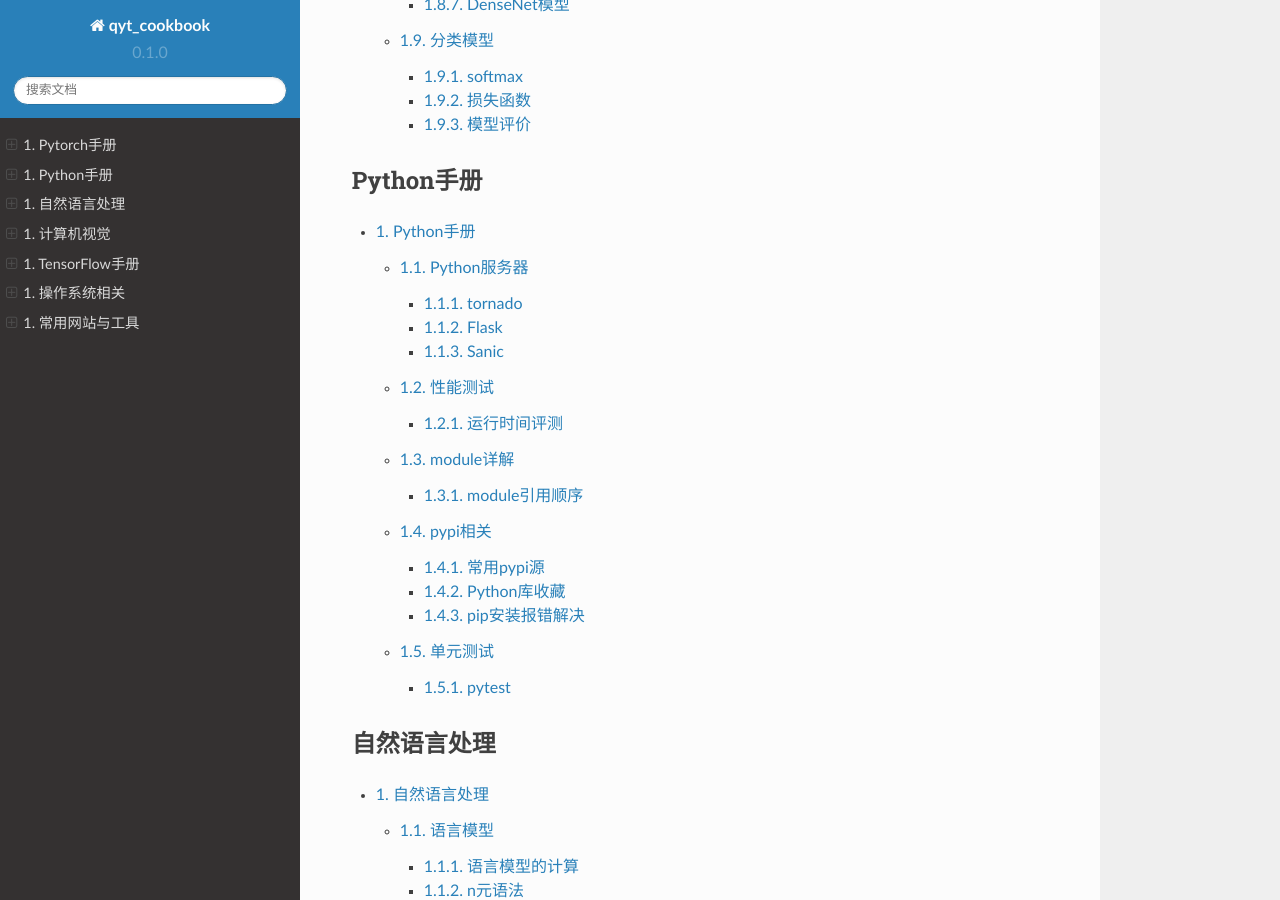
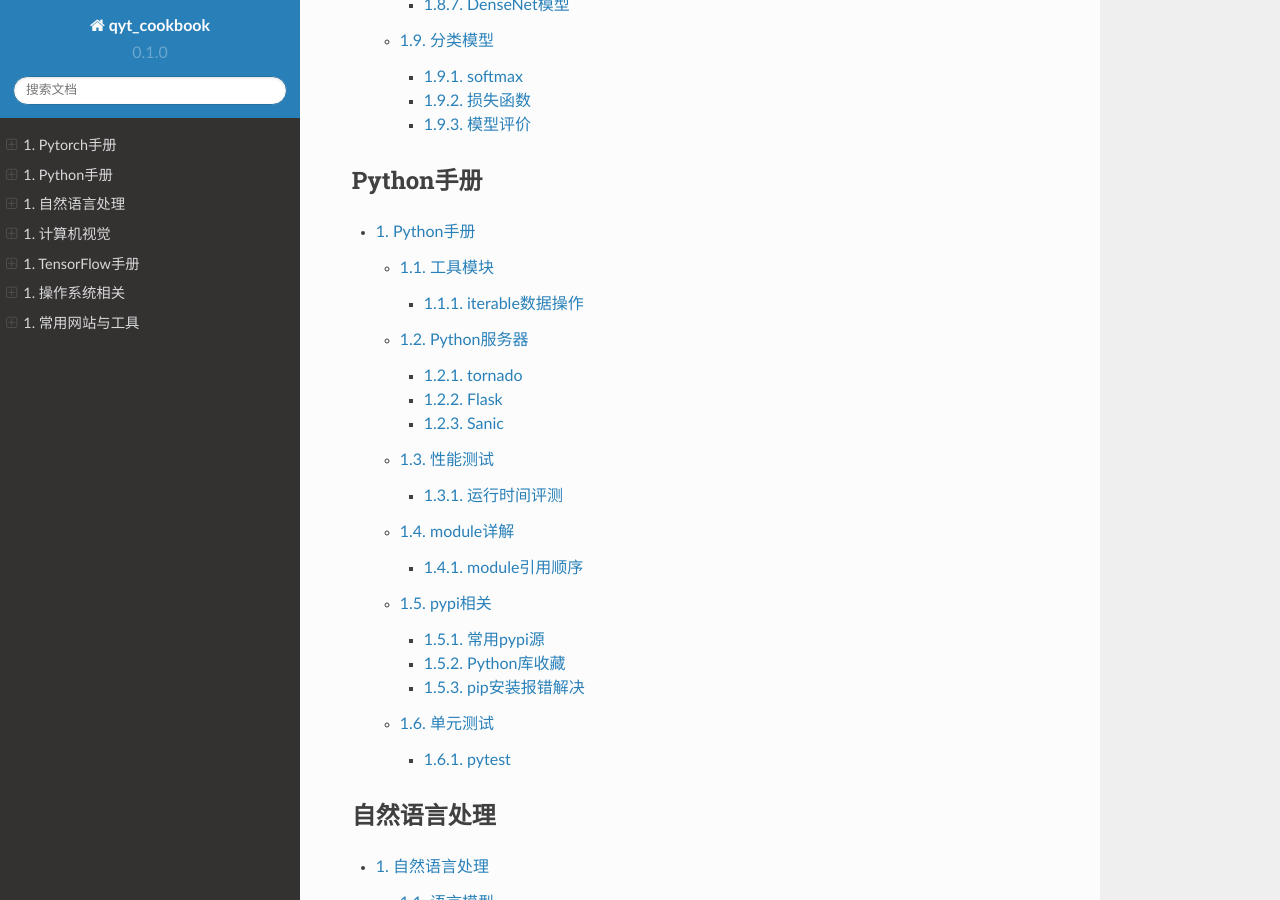
Before and after one commit to q759729997/qyt_cookbook, a Sphinx documentation site: the page built from qyt_cookbook/source/index.rst, in a window 1280 px wide and 900 px high, scrolled down 1647 px. Built offline with Sphinx 7.4.7 and the Read the Docs theme 2.0.0, drawn with Linux system fonts in a browser that asks for light colours; part of the change alters nothing that is shown.

```diff
--- /dev/null
+++ b/qyt_cookbook/source/python/Pythontools.rst
@@ -0,0 +1,34 @@
+==================
+工具模块
+==================
+
+iterable数据操作
+######################
+
+排列组合
+***************************
+
+- 排列组合参考： https://www.cnblogs.com/xiao-apple36/p/10861830.html
+- 笛卡尔积
+
+.. code-block:: python
+
+    itertools.product('ABCD', repeat=2)
+    # AA AB AC AD BA BB BC BD CA CB CC CD DA DB DC DD
+
+- 排列
+
+.. code-block:: python
+
+    itertools.permutations('ABCD', 2)
+    # AB AC AD BA BC BD CA CB CD DA DB DC DC DD
+
+- 组合
+
+.. code-block:: python
+
+    itertools.combinations('ABCD', 2)
+    # AB AC AD BC BD CD
+
+    itertools.combinations_with_replacement('ABCD', 2)
+    # AA AB AC AD BB BC BD CC CD DD
--- a/qyt_cookbook/source/python/index.rst
+++ b/qyt_cookbook/source/python/index.rst
@@ -7,6 +7,7 @@ Python手册
 .. toctree::
    :maxdepth: 2
 
+   工具模块 </python/Pythontools>
    Python服务器 </python/server>
    性能测试 </python/performance>
    module详解 </python/module>
```
